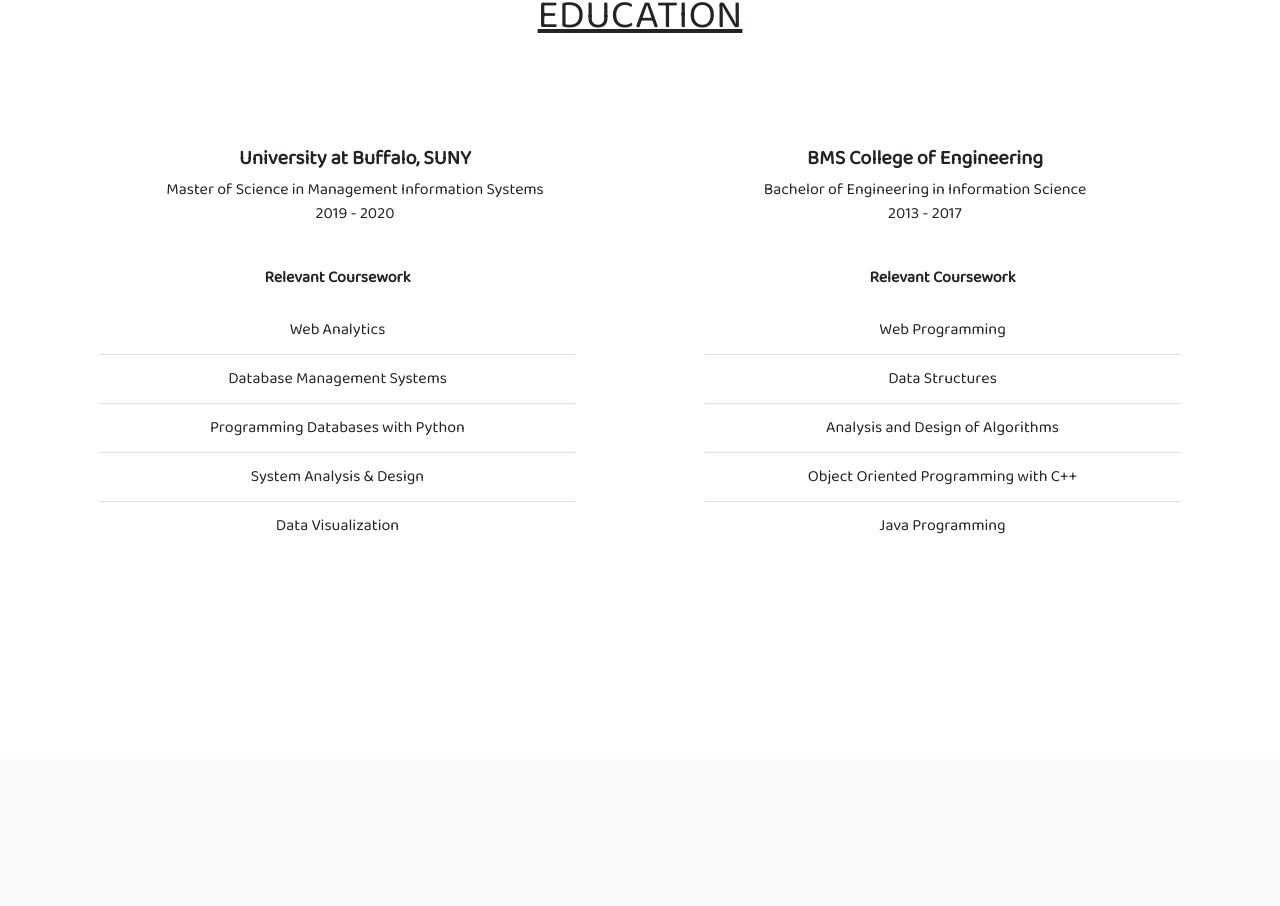
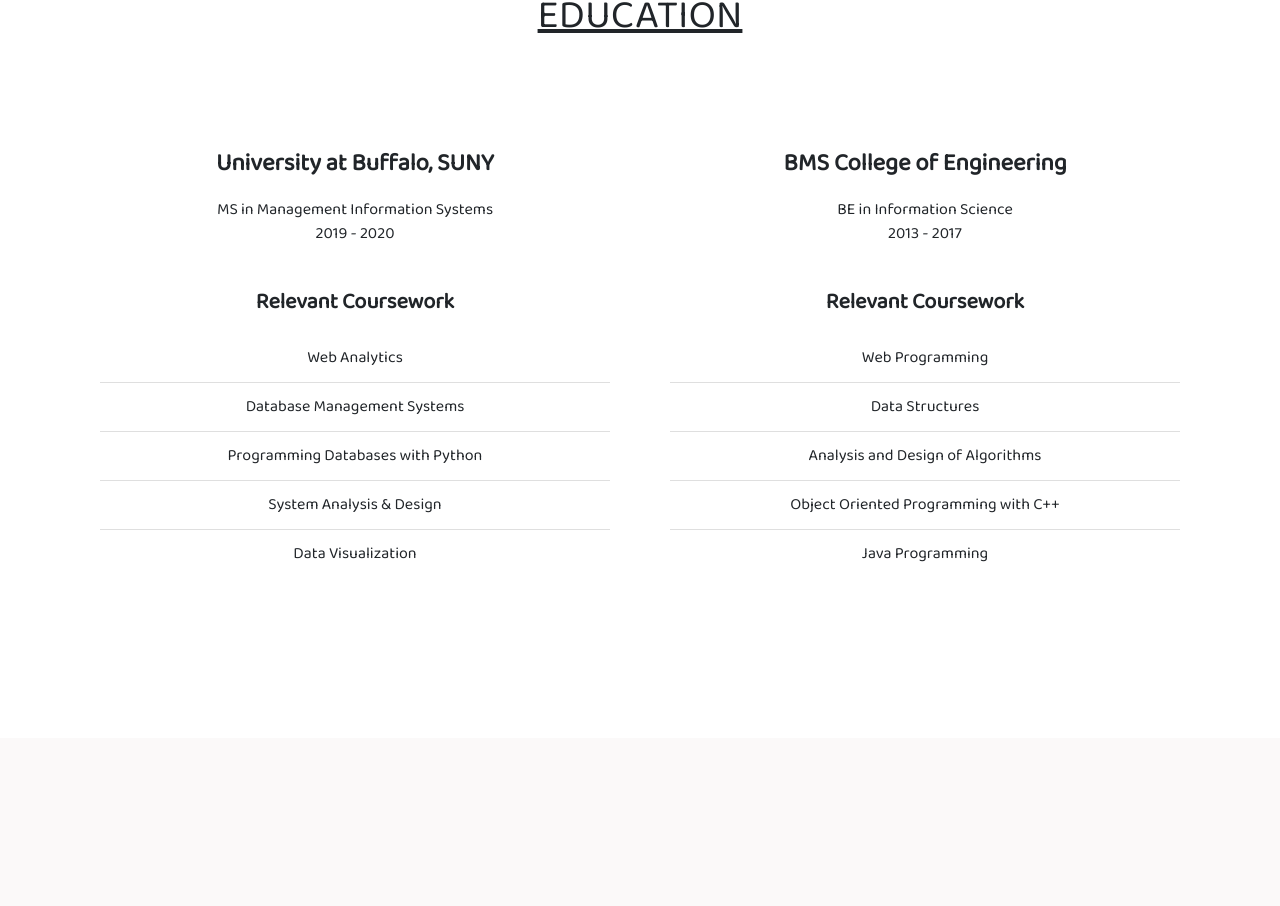
Before and after one commit to ap1495/react-portfolio-app, a React (Create React App) app: page / in a window 1280 px wide. Shown: the part 3172-4078 px from the top of the page. Built offline with nearby package versions, Linux system fonts and the light colour scheme.

Commit message:
Updated css and enhanced responsiveness.

```diff
--- a/src/components/Contact.js
+++ b/src/components/Contact.js
@@ -15,7 +15,7 @@
                 </Col>
             </Row>
             <Row className={'pt-5'}>
-                <Col xs={12} md={4}>
+                <Col xs={12} md={4} className='sub-contact-container'>
                         <a className='contact-links' href='mailto:aannaappa@buffalo.edu'>
                             <Image
                                 className='contact-logos'
@@ -26,7 +26,7 @@
                         </a>
                 </Col>
 
-                <Col xs={12} md={4}>
+                <Col xs={12} md={4} className='sub-contact-container'>
                     <a
                         className='contact-links'
                         href='https://www.linkedin.com/in/abhishekap/'
@@ -40,7 +40,7 @@
                         <p>abhishekap</p>
                     </a>
                 </Col>
-                <Col xs={12} md={4}>
+                <Col xs={12} md={4} className='sub-contact-container'>
                     <a
                         className='contact-links'
                         href='https://github.com/ap1495'
--- a/src/components/Education.js
+++ b/src/components/Education.js
@@ -12,15 +12,15 @@
                 </Col>
             </Row>
 
-            <Row className={'pt-5 padding-section'}>
+            <Row className={'pt-5 education-sub-section'}>
                 <Col xs={12} md={6}>
-                    <h5><b>University at Buffalo, SUNY</b></h5>
+                    <p className='education-sub-header'><b>University at Buffalo, SUNY</b></p>
                     <p>
-                        Master of Science in Management Information Systems<br/>
+                        MS in Management Information Systems<br/>
                         2019 - 2020
                     </p><br/>
-                    <Col md={12} className='padding-coursework padding-coursework-right'>
-                        <p><b>Relevant Coursework</b></p>
+                    <Col md={12} className='padding-coursework'>
+                        <p className='coursework-header'><b>Relevant Coursework</b></p>
                         <ListGroup variant='flush'>
                             <ListGroup.Item>Web Analytics</ListGroup.Item>
                             <ListGroup.Item>Database Management Systems</ListGroup.Item>
@@ -32,13 +32,13 @@
                 </Col>
 
                 <Col xs={12} md={6}>
-                    <h5><b>BMS College of Engineering</b></h5>
+                    <p className='education-sub-header'><b>BMS College of Engineering</b></p>
                     <p>
-                        Bachelor of Engineering in Information Science<br/>
+                        BE in Information Science<br/>
                         2013 - 2017
                     </p><br/>
-                    <Col md={12} className='padding-coursework-left'>
-                        <p><b>Relevant Coursework</b></p>
+                    <Col md={12}>
+                        <p className='coursework-header'><b>Relevant Coursework</b></p>
                         <ListGroup variant='flush'>
                             <ListGroup.Item>Web Programming</ListGroup.Item>
                             <ListGroup.Item>Data Structures</ListGroup.Item>
--- a/src/styles.css
+++ b/src/styles.css
@@ -48,7 +48,14 @@
 
 @media screen and (max-width: 992px) {
     .card-container {
-        padding-bottom: 20px;
+        padding-bottom: 50px;
+        text-align: -webkit-center;
+    }
+}
+
+@media screen and (max-width: 768px) {
+    .sub-contact-container {
+        padding-bottom: 50px;
         text-align: -webkit-center;
     }
 }
@@ -62,24 +69,28 @@
     }
 }
 
-@media screen and (max-width: 768px) {
-    .padding-section {
+@media screen and (max-width: 1024px) {
+    .education-sub-section {
         padding-right: 30px;
         padding-left: 30px;
+        font-size: larger;
     }
 }
 
-.padding-coursework-right {
-    padding-right: 50px;
+.education-sub-header {
+    font-size: 1.5rem;
 }
 
-.padding-coursework-left {
-    padding-left: 50px;
+.coursework-header {
+    font-size: 1.36rem;
 }
 
-.padding-coursework {
-    padding-bottom: 50px;
+@media screen and (max-width: 768px) {
+    .padding-coursework {
+        padding-bottom: 50px;
+    }
 }
+
 
 .skills-img {
     height: 90px;
```
